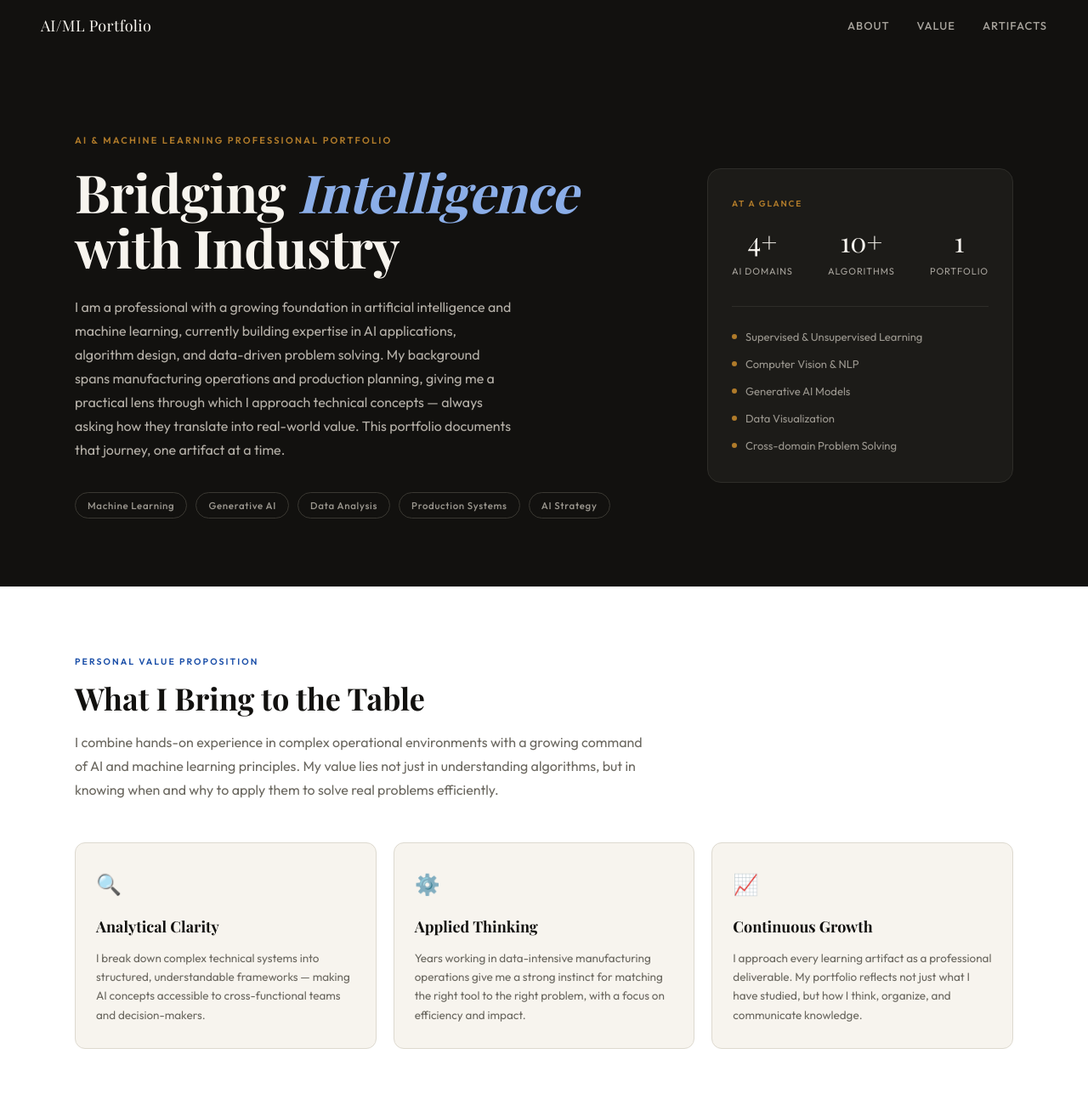
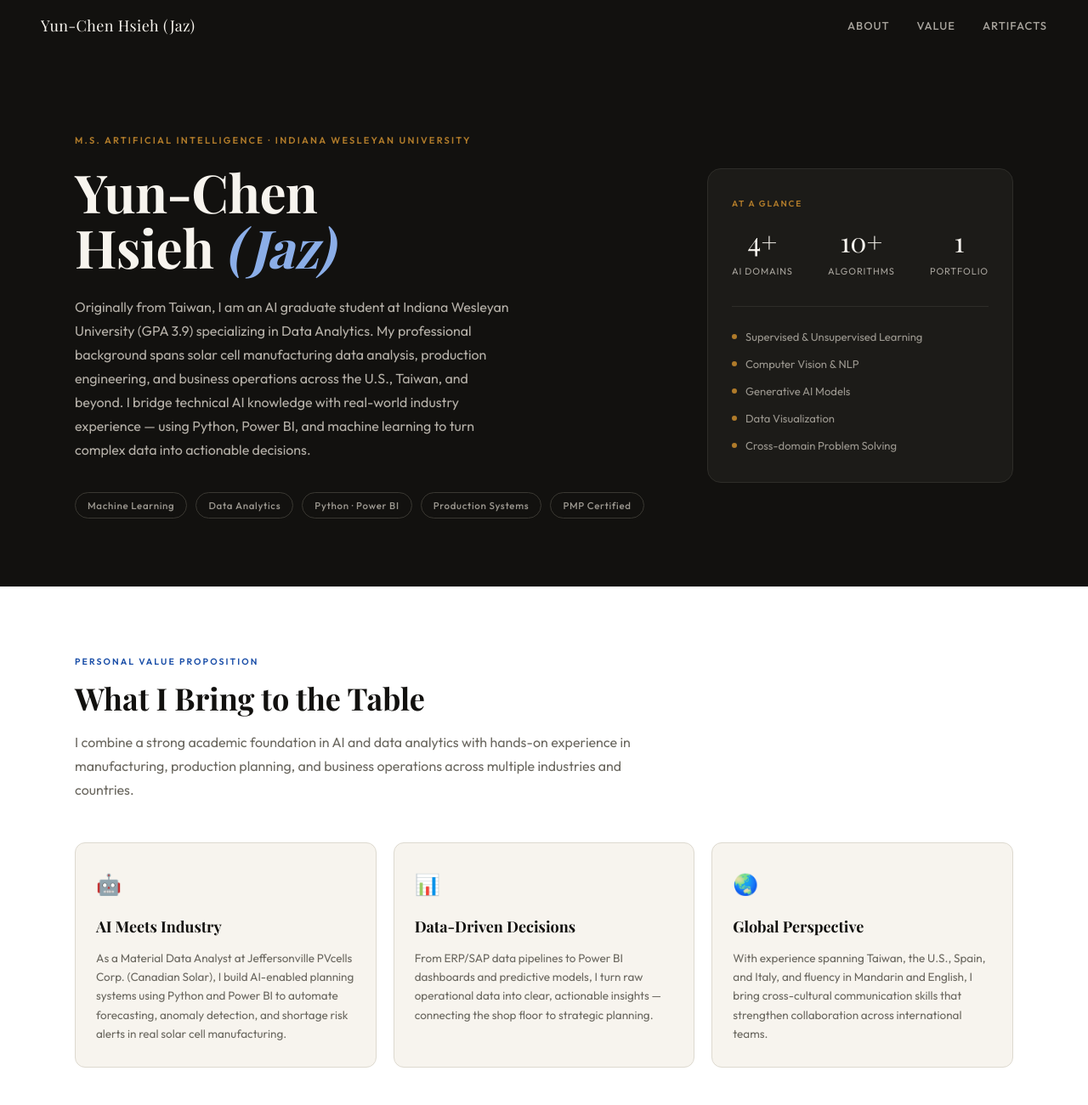
Before and after one commit to JazHsieh/Portfolio, a plain HTML site: page index.html in a window 1280 px wide. Shown: the top 1300 px of the page at 85% size. Drawn offline with nearby package versions, Linux system fonts and the light colour scheme; a web font is replaced by a local one.

Commit message:
Update index.html

```diff
--- a/index.html
+++ b/index.html
@@ -3,7 +3,7 @@
 <head>
 <meta charset="UTF-8">
 <meta name="viewport" content="width=device-width, initial-scale=1.0">
-<title>AI/ML Professional Portfolio</title>
+<title>Yun-Chen Hsieh (Jaz) | AI/ML Portfolio</title>
 <link href="https://fonts.googleapis.com/css2?family=Playfair+Display:ital,wght@0,400;0,700;1,400&family=Outfit:wght@300;400;500;600&display=swap" rel="stylesheet">
 <style>
 *, *::before, *::after { box-sizing: border-box; margin: 0; padding: 0; }
@@ -502,7 +502,7 @@ footer span { color: var(--gold); }
 
 <!-- NAV -->
 <nav>
-  <span class="nav-logo">AI/ML Portfolio</span>
+  <span class="nav-logo">Yun-Chen Hsieh (Jaz)</span>
   <ul class="nav-links">
     <li><a href="#about">About</a></li>
     <li><a href="#value">Value</a></li>
@@ -514,21 +514,19 @@ footer span { color: var(--gold); }
 <div style="background: var(--ink);">
   <div class="hero" id="about">
     <div>
-      <p class="hero-eyebrow">AI &amp; Machine Learning Professional Portfolio</p>
-      <h1 class="hero-name">Bridging <em>Intelligence</em><br>with Industry</h1>
+      <p class="hero-eyebrow">M.S. Artificial Intelligence · Indiana Wesleyan University</p>
+      <h1 class="hero-name">Yun-Chen<br>Hsieh <em>(Jaz)</em></h1>
       <p class="hero-bio">
-        I am a professional with a growing foundation in artificial intelligence and machine learning,
-        currently building expertise in AI applications, algorithm design, and data-driven problem solving.
-        My background spans manufacturing operations and production planning, giving me a practical lens
-        through which I approach technical concepts — always asking how they translate into real-world value.
-        This portfolio documents that journey, one artifact at a time.
+        Originally from Taiwan, I am an AI graduate student at Indiana Wesleyan University (GPA 3.9) specializing in Data Analytics.
+        My professional background spans solar cell manufacturing data analysis, production engineering, and business operations across the U.S., Taiwan, and beyond.
+        I bridge technical AI knowledge with real-world industry experience — using Python, Power BI, and machine learning to turn complex data into actionable decisions.
       </p>
       <div class="hero-tags">
         <span class="tag">Machine Learning</span>
-        <span class="tag">Generative AI</span>
-        <span class="tag">Data Analysis</span>
+        <span class="tag">Data Analytics</span>
+        <span class="tag">Python · Power BI</span>
         <span class="tag">Production Systems</span>
-        <span class="tag">AI Strategy</span>
+        <span class="tag">PMP Certified</span>
       </div>
     </div>
     <div class="hero-card">
@@ -565,24 +563,23 @@ footer span { color: var(--gold); }
     <p class="section-eyebrow">Personal Value Proposition</p>
     <h2 class="section-title">What I Bring to the Table</h2>
     <p class="section-intro">
-      I combine hands-on experience in complex operational environments with a growing command of AI and machine learning principles.
-      My value lies not just in understanding algorithms, but in knowing when and why to apply them to solve real problems efficiently.
+      I combine a strong academic foundation in AI and data analytics with hands-on experience in manufacturing, production planning, and business operations across multiple industries and countries.
     </p>
     <div class="value-grid">
       <div class="value-card">
-        <span class="value-icon">🔍</span>
-        <h3 class="value-card-title">Analytical Clarity</h3>
-        <p class="value-card-text">I break down complex technical systems into structured, understandable frameworks — making AI concepts accessible to cross-functional teams and decision-makers.</p>
+        <span class="value-icon">🤖</span>
+        <h3 class="value-card-title">AI Meets Industry</h3>
+        <p class="value-card-text">As a Material Data Analyst at Jeffersonville PVcells Corp. (Canadian Solar), I build AI-enabled planning systems using Python and Power BI to automate forecasting, anomaly detection, and shortage risk alerts in real solar cell manufacturing.</p>
       </div>
       <div class="value-card">
-        <span class="value-icon">⚙️</span>
-        <h3 class="value-card-title">Applied Thinking</h3>
-        <p class="value-card-text">Years working in data-intensive manufacturing operations give me a strong instinct for matching the right tool to the right problem, with a focus on efficiency and impact.</p>
+        <span class="value-icon">📊</span>
+        <h3 class="value-card-title">Data-Driven Decisions</h3>
+        <p class="value-card-text">From ERP/SAP data pipelines to Power BI dashboards and predictive models, I turn raw operational data into clear, actionable insights — connecting the shop floor to strategic planning.</p>
       </div>
       <div class="value-card">
-        <span class="value-icon">📈</span>
-        <h3 class="value-card-title">Continuous Growth</h3>
-        <p class="value-card-text">I approach every learning artifact as a professional deliverable. My portfolio reflects not just what I have studied, but how I think, organize, and communicate knowledge.</p>
+        <span class="value-icon">🌏</span>
+        <h3 class="value-card-title">Global Perspective</h3>
+        <p class="value-card-text">With experience spanning Taiwan, the U.S., Spain, and Italy, and fluency in Mandarin and English, I bring cross-cultural communication skills that strengthen collaboration across international teams.</p>
       </div>
     </div>
   </div>
@@ -837,7 +834,7 @@ footer span { color: var(--gold); }
 </div><!-- /artifacts-section -->
 
 <footer>
-  <p>AI/ML Professional Portfolio &nbsp;|&nbsp; Built with <span>HTML5</span> &nbsp;|&nbsp; Course Artifact — Indiana Wesleyan University</p>
+  <p>Yun-Chen Hsieh (Jaz) &nbsp;|&nbsp; M.S. AI · Indiana Wesleyan University &nbsp;|&nbsp; <span>jazhsiehtw@gmail.com</span></p>
 </footer>
 
 </body>
```
